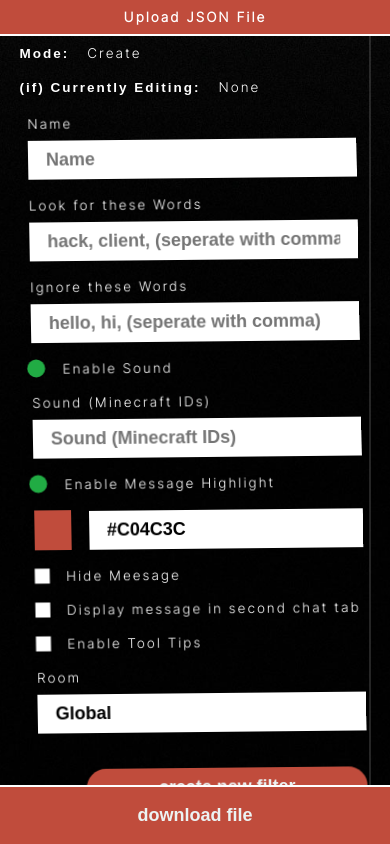
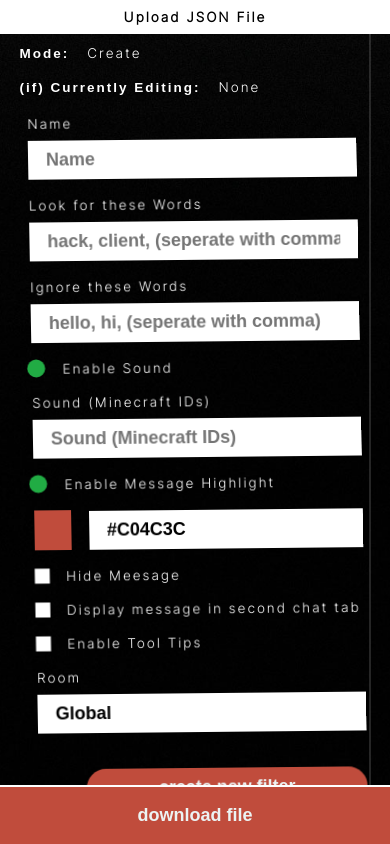
Before and after one commit to SuneQuist/FilterFormatter, a plain HTML site: page public/index.html in a window 390 px wide. Drawn offline with Linux system fonts and the light colour scheme; a web font is replaced by a local one.

Commit message:
upload button

```diff
--- a/public/css/mobile.css
+++ b/public/css/mobile.css
@@ -285,10 +285,10 @@
         left: 0;
         visibility: visible;
         cursor: pointer;
-        background-color: #C04C3C;
-        border-bottom: 2px solid #fff;
-        color: #fff;
+        background-color: #fff;
+        color: #000;
         padding: .5rem 1rem;
+        font-size: .75rem;
         font-weight: 700;
         pointer-events: none;
         user-select: none;
```
